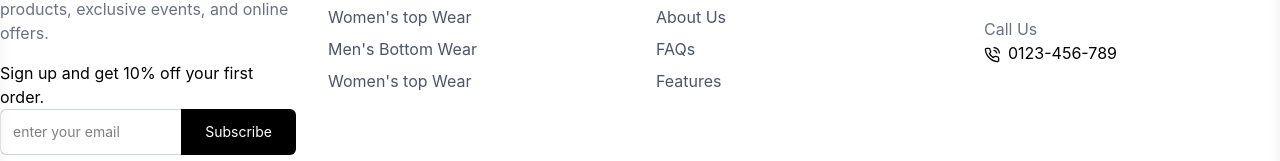
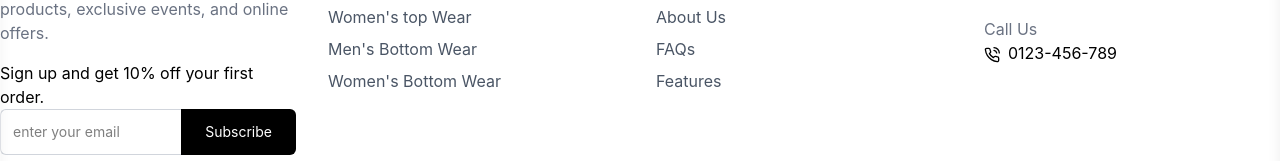
Before and after one commit to Chimajunior/Ecommerce-app, a React app in the folder frontend/: page / in a window 1280 px wide. Shown: the part 229-390 px from the top of the page. Built offline with nearby package versions, Linux system fonts and the light colour scheme; the HTML template or start-up script is replaced by a standard one.

Commit message:
adjustment to the footer

```diff
--- a/frontend/src/components/Common/Footer.jsx
+++ b/frontend/src/components/Common/Footer.jsx
@@ -64,7 +64,7 @@ const Footer = () => {
               {" "}
               <Link to="#" className="hover:text-gray-500 transitions-colors">
                 {" "}
-                Women's top Wear
+                Women's Bottom Wear
               </Link>
             </li>
           </ul>
```
